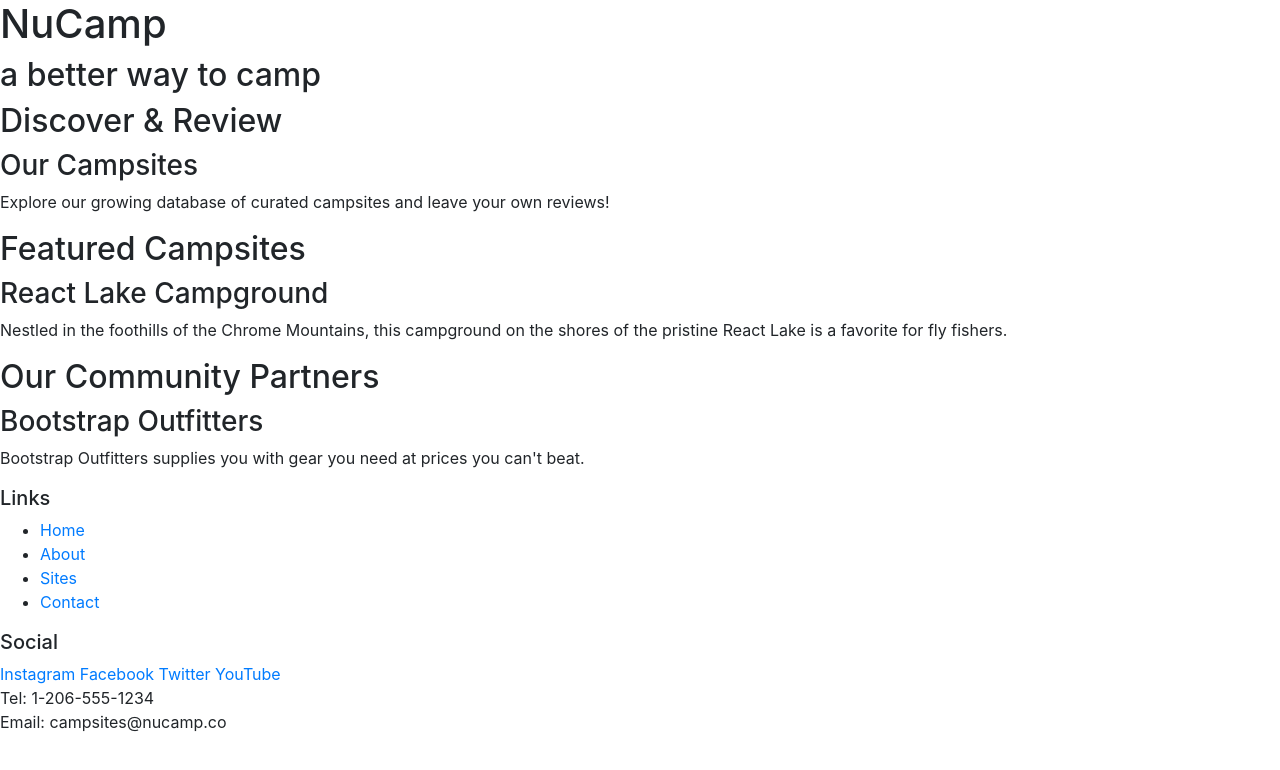
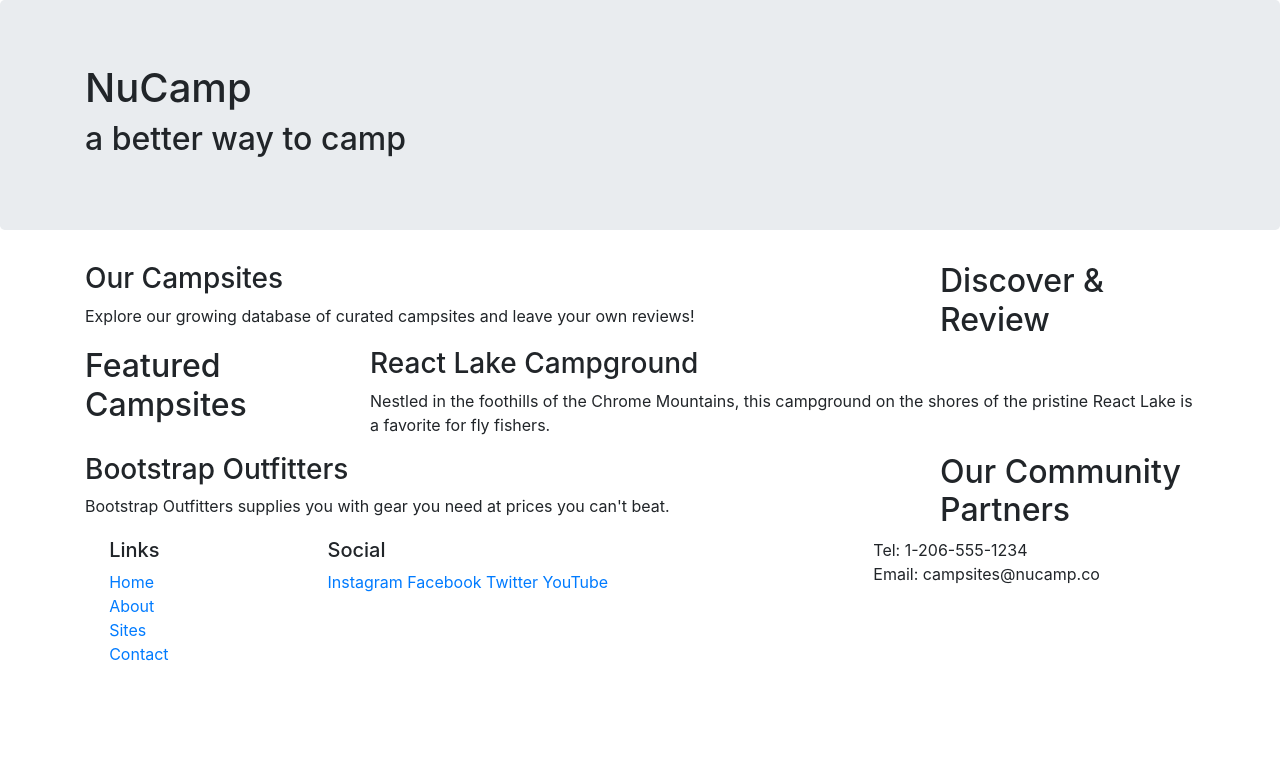
Before and after one commit to taymie-biyi/nucampsite, a website: page index.html in a window 1280 px wide. Drawn offline with nearby package versions, Linux system fonts and the light colour scheme.

Commit message:
Bootstrap Grid

```diff
--- a/index.html
+++ b/index.html
@@ -12,51 +12,73 @@
 
 <body>
 
-    <header>
-        <div>
+    <header class="jumbotron">
+        <div class="container">
+            <div class="row">
+                <div class="col">
                     <h1>NuCamp</h1>
                     <h2>a better way to camp</h2>
                 </div>
+            </div>
+        </div>
     </header>
 
-    <div>
+    <div class="container">
+        <div class="row">
+            <div class="col-sm-4  order-sm-last col-md-3">
                 <h2>Discover & Review</h2>
+            </div>
+            <div class="col">
                 <h3>Our Campsites</h3>
                 <p>Explore our growing database of curated campsites and leave your own reviews!</p>
             </div>
+        </div>
 
-    <div>
+        <div class="row">
+            <div class="col-sm-4 col-md-3">
                 <h2>Featured Campsites</h2>
+            </div>
+            <div class="col">
                 <h3>React Lake Campground</h3>
                 <p>Nestled in the foothills of the Chrome Mountains, this campground on the shores of the pristine React Lake is a favorite for fly fishers.</p>
             </div>
+        </div>
 
-    <div>
+        <div class="row">
+            <div class="col-sm-4 order-sm-last col-md-3">
                 <h2>Our Community Partners</h2>
+            </div>
+            <div class="col">
                 <h3>Bootstrap Outfitters</h3>
                 <p>Bootstrap Outfitters supplies you with gear you need at prices you can't beat.</p>
             </div>
+        </div>
+    </div>
 
     <footer>
-        <div>
+        <div class="containe">
+            <div class="row">
+                <div class="col-4 col-sm-2 offset-1">
                     <h5>Links</h5>
-            <ul>
+                    <ul class="list-unstyled">
                         <li><a href="#">Home</a></li>
                         <li><a href="#">About</a></li>
                         <li><a href="#">Sites</a></li>
                         <li><a href="#">Contact</a></li>
                     </ul>
                 </div>
-        <div>
+                <div class="col-6 col-sm-5">
                     <h5>Social</h5>
                     <a href="http://instagram.com/">Instagram</a>
                     <a href="http://facebook.com/">Facebook</a>
                     <a href="http://twitter.com/">Twitter</a>
                     <a href="http://youtube.com/">YouTube</a>
                 </div>
-        <div>
+                <div class="col-sm-4">
                     Tel: 1-206-555-1234<br />
                     Email: campsites@nucamp.co
+                </div>
+            </div>
         </div>
         <script src="node_modules/jquery/dist/jquery.slim.min.js"></script>
         <script src="node_modules/popper.js/dist/umd/popper.min.js"></script>
```
Also changed, not shown: bootstrap-grid.html (added, +31 -0 lines). Lines whose indentation alone changed are shown as unchanged.
